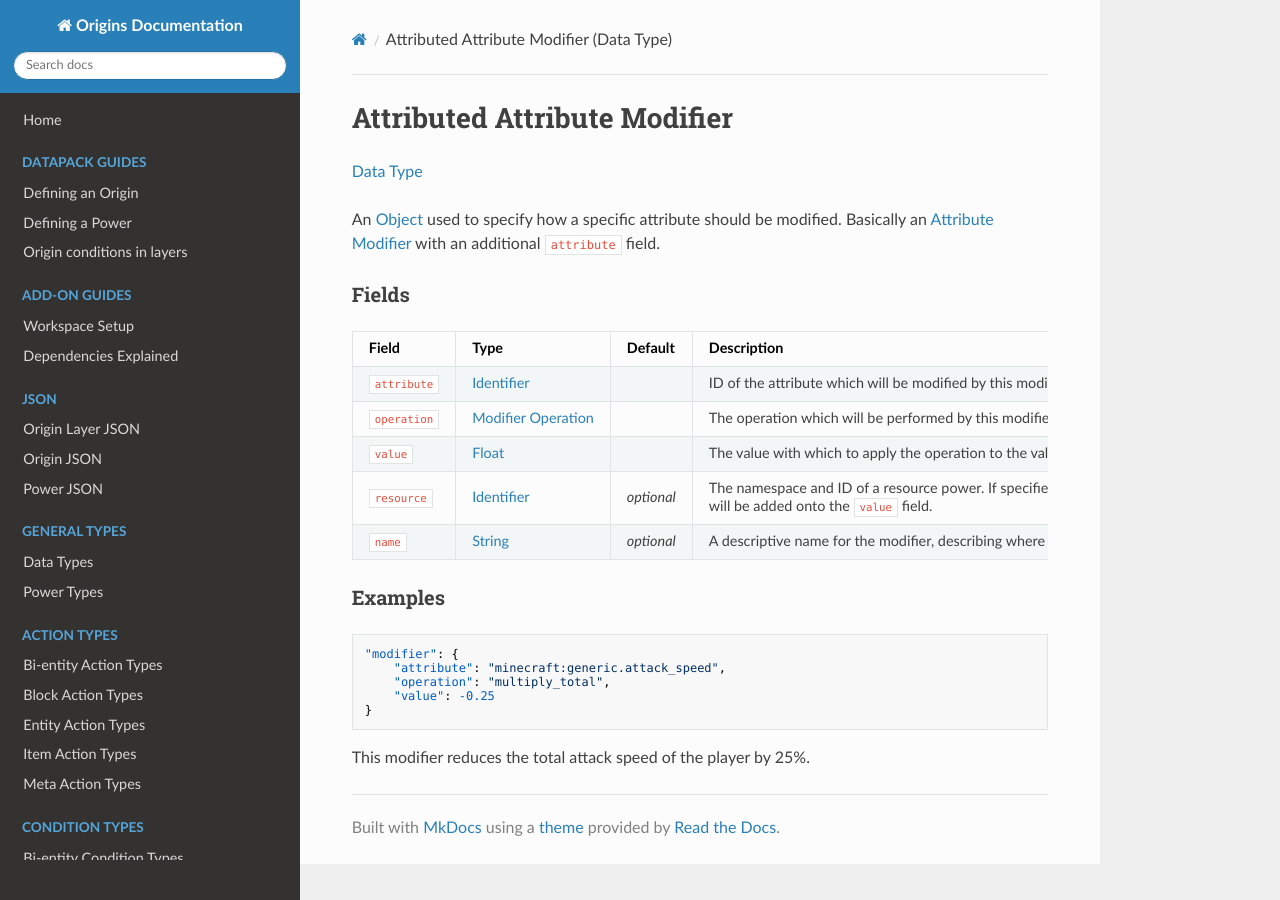
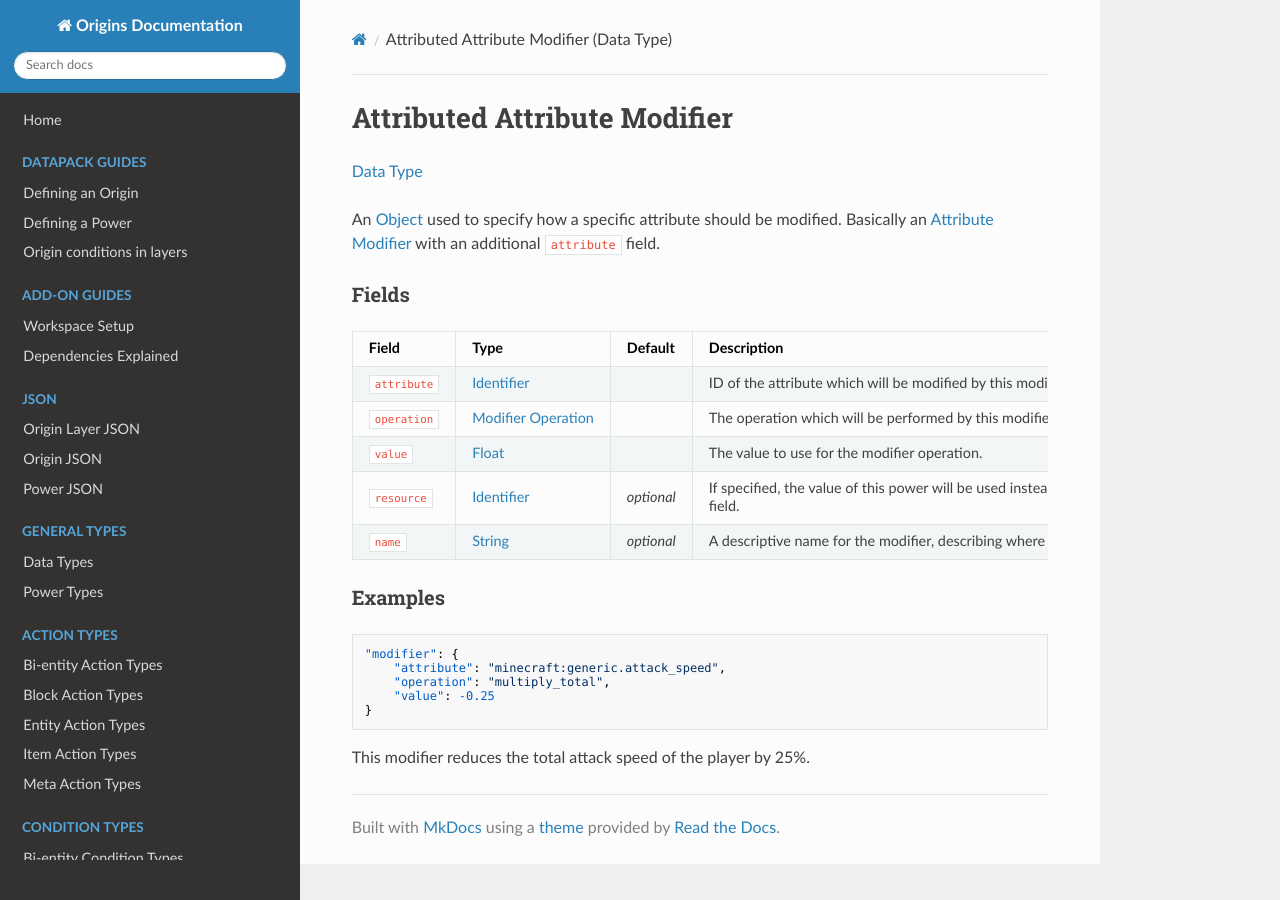
Before and after one commit to apace100/origins-docs, an MkDocs documentation site: the page built from docs/types/data_types/attributed_attribute_modifier.md, in a window 1280 px wide. Built offline with MkDocs 1.6.1, drawn with Linux system fonts in a browser that asks for light colours; nearby versions of some CDN libraries.

Commit message:
Updated `attributed_attribute_modifier.md` (Data Types) Changed the descriptions of the `value` and `resource` fields in the field table

```diff
--- a/docs/types/data_types/attributed_attribute_modifier.md
+++ b/docs/types/data_types/attributed_attribute_modifier.md
@@ -16,8 +16,8 @@ Field  | Type | Default | Description
 -------|------|---------|-------------
 `attribute` | [Identifier](identifier.md) | | ID of the attribute which will be modified by this modifier.
 `operation` | [Modifier Operation](modifier_operation.md) | | The operation which will be performed by this modifier.
-`value` | [Float](float.md) | | The value with which to apply the operation to the value.
-`resource` | [Identifier](../data_types/identifier.md) | _optional_ | The namespace and ID of a resource power. If specified, the value of the designated `resource` will be added onto the `value` field.
+`value` | [Float](float.md) | | The value to use for the modifier operation.
+`resource` | [Identifier](../data_types/identifier.md) | _optional_ | If specified, the value of this power will be used instead of the value specified in the `value` field.
 `name` | [String](string.md) | _optional_ | A descriptive name for the modifier, describing where it comes from.
 
 
```
